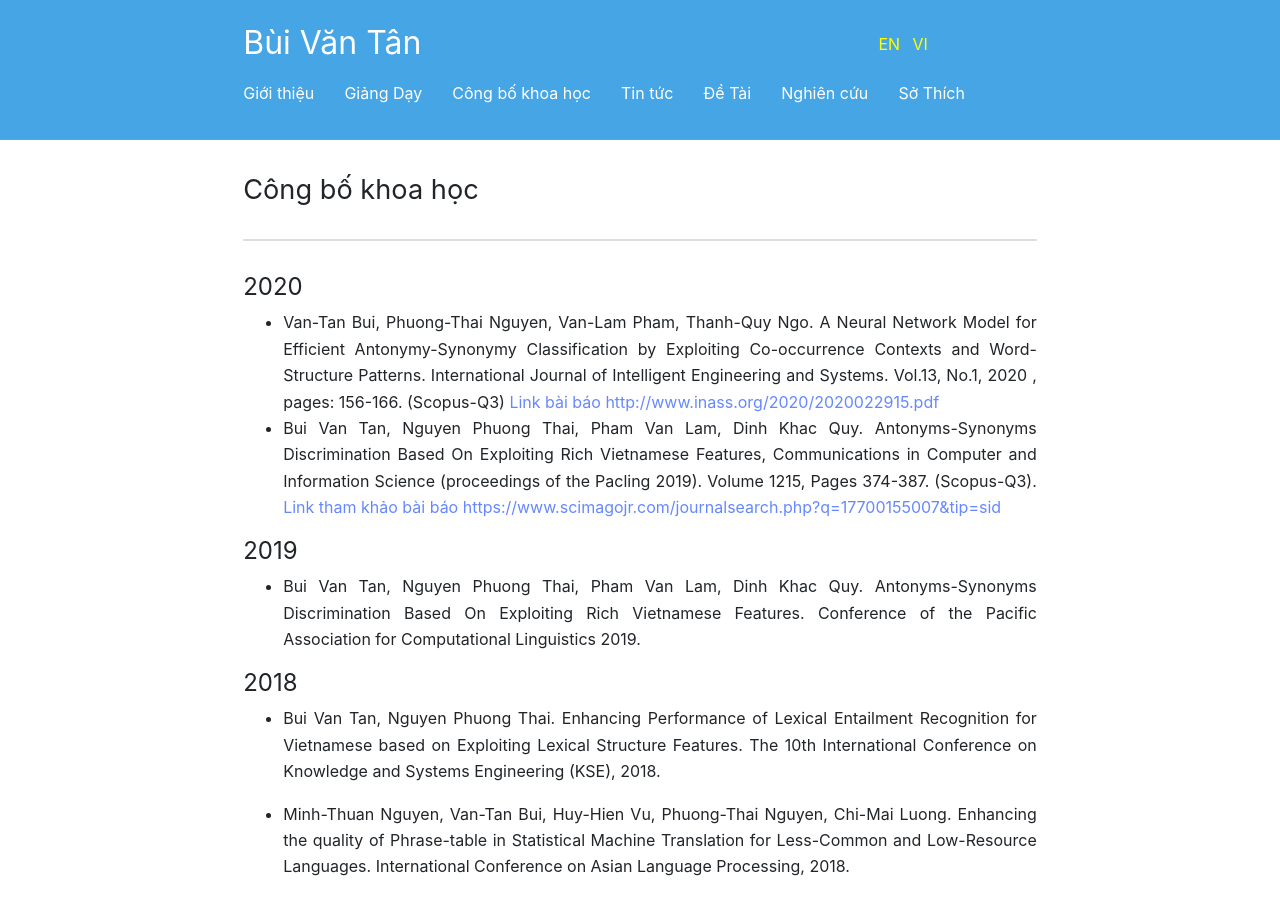
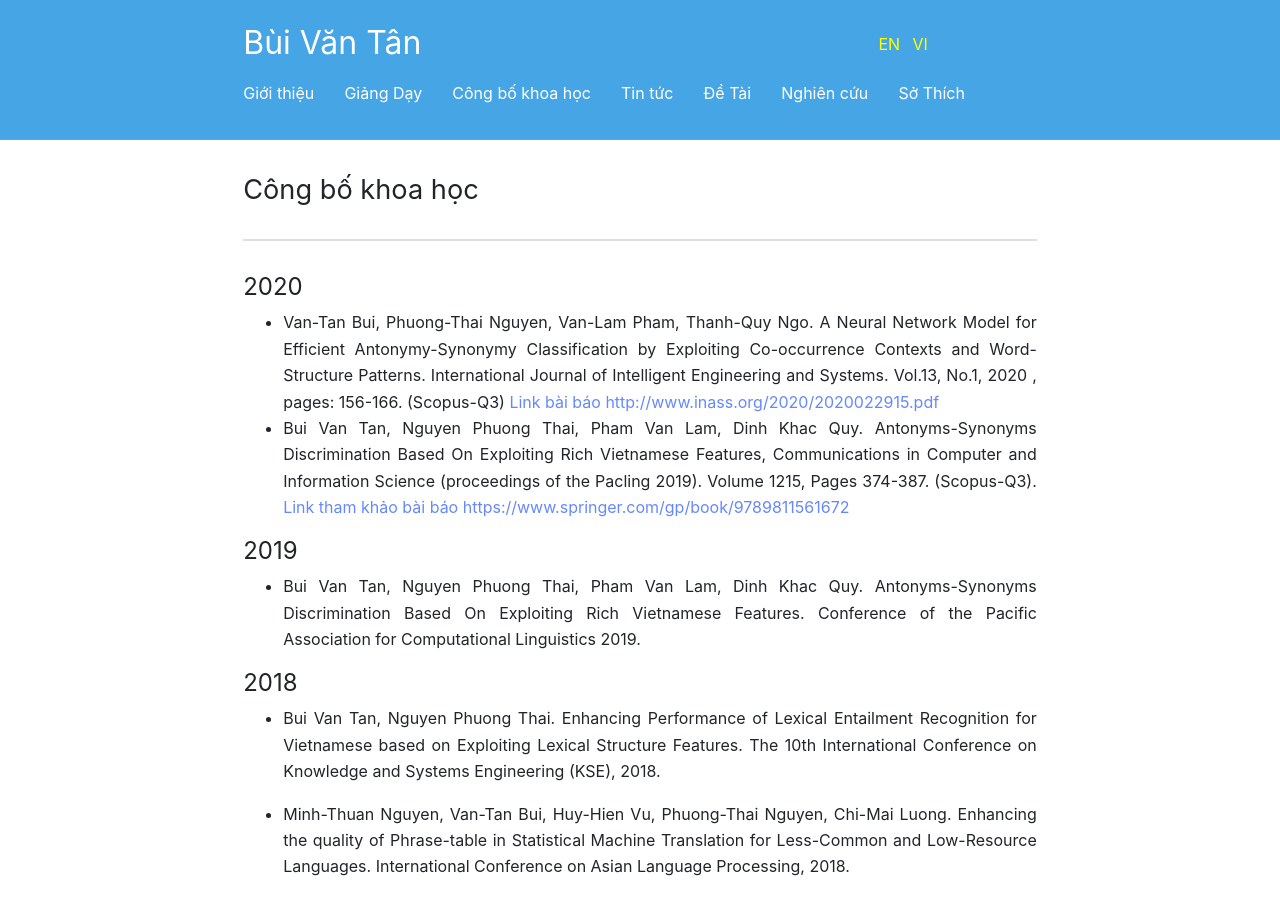
Before and after one commit to BuiTan/BuiTan.github.io, a Jekyll site: the page built from vi/CongBoKhoaHoc.md, in a window 1280 px wide and 900 px high. Built offline with Jekyll 4.4.1, drawn with Linux system fonts in a browser that asks for light colours; part of the change alters nothing that is shown.

Commit message:
Update CongBoKhoaHoc.md

```diff
--- a/vi/CongBoKhoaHoc.md
+++ b/vi/CongBoKhoaHoc.md
@@ -11,7 +11,7 @@ order: 2
 #### 2020
 * Van-Tan Bui, Phuong-Thai Nguyen, Van-Lam Pham, Thanh-Quy Ngo. A Neural Network Model for Efficient Antonymy-Synonymy Classification by
 Exploiting Co-occurrence Contexts and Word-Structure Patterns. International Journal of Intelligent Engineering and Systems. Vol.13, No.1, 2020 , pages: 156-166. (Scopus-Q3) [Link bài báo http://www.inass.org/2020/2020022915.pdf](http://www.inass.org/2020/2020022915.pdf)
-* Bui Van Tan, Nguyen Phuong Thai, Pham Van Lam, Dinh Khac Quy. Antonyms-Synonyms Discrimination Based On Exploiting Rich Vietnamese Features, Communications in Computer and Information Science (proceedings of the Pacling 2019). Volume 1215, Pages 374-387. (Scopus-Q3). [Link tham khảo bài báo https://www.scimagojr.com/journalsearch.php?q=17700155007&tip=sid](https://www.scimagojr.com/journalsearch.php?q=17700155007&tip=sid)
+* Bui Van Tan, Nguyen Phuong Thai, Pham Van Lam, Dinh Khac Quy. Antonyms-Synonyms Discrimination Based On Exploiting Rich Vietnamese Features, Communications in Computer and Information Science (proceedings of the Pacling 2019). Volume 1215, Pages 374-387. (Scopus-Q3). [Link tham khảo bài báo https://www.springer.com/gp/book/9789811561672](https://www.springer.com/gp/book/9789811561672)
 
 #### 2019
 * Bui Van Tan, Nguyen Phuong Thai, Pham Van Lam, Dinh Khac Quy. Antonyms-Synonyms Discrimination Based On Exploiting Rich Vietnamese Features. Conference of the Pacific Association for Computational Linguistics 2019.
```
